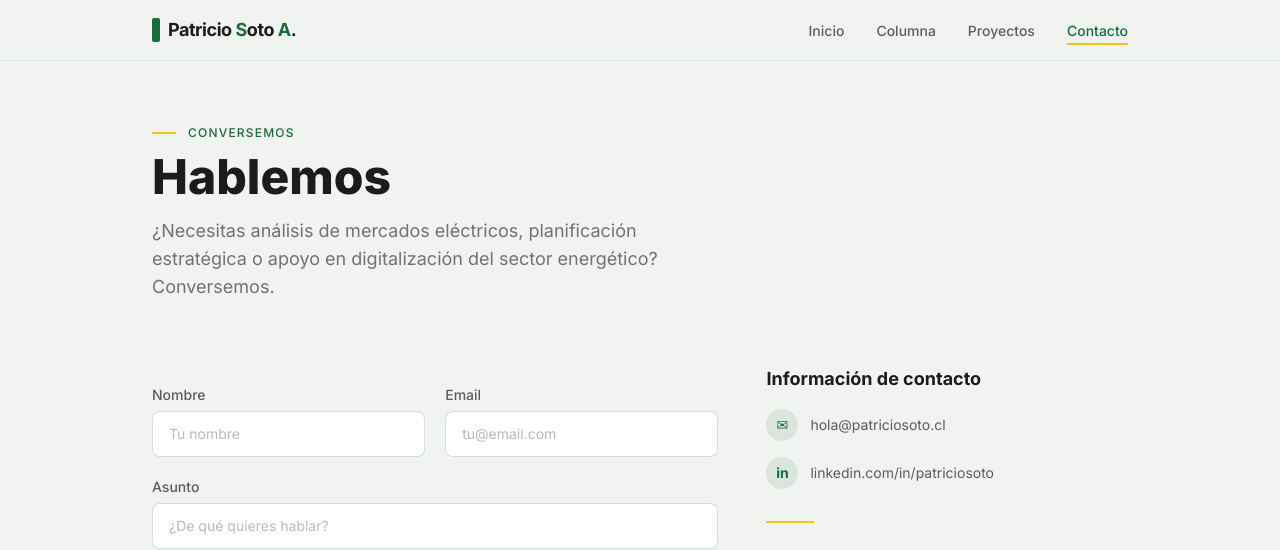
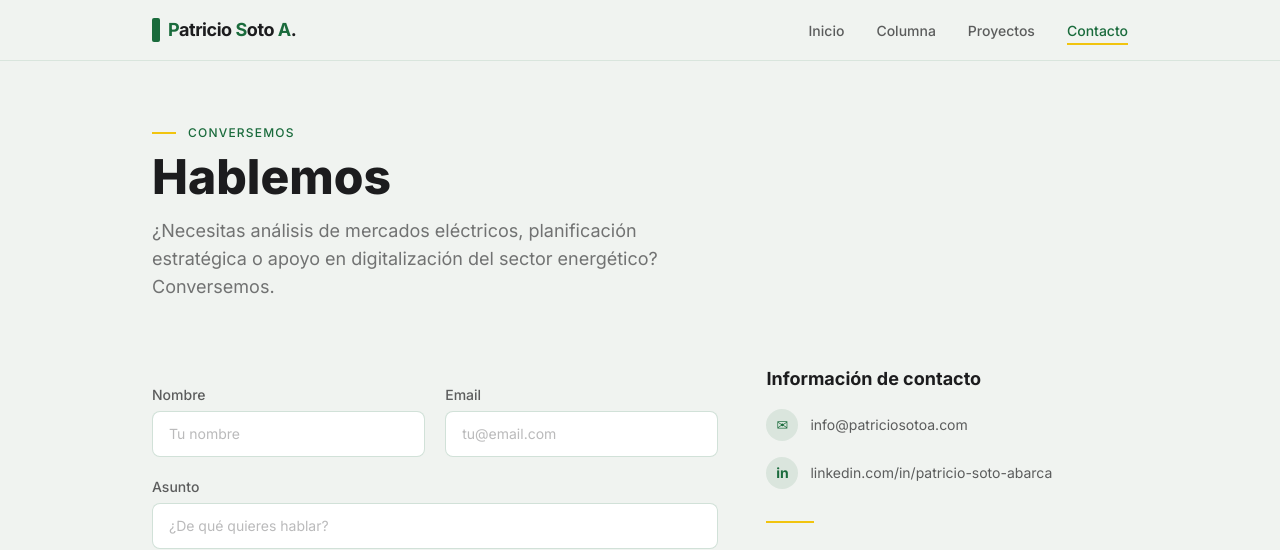
Before and after one commit to PSotoAbarca/patriciosoto.cl, a Next.js app: page /contacto in a window 1280 px wide. Shown: the top 550 px of the page. Built offline with nearby package versions, Linux system fonts and the light colour scheme.

Commit message:
feat: P verde en logo, foto perfil, email info@, docs seguridad

```diff
--- a/app/api/contact/route.ts
+++ b/app/api/contact/route.ts
@@ -96,7 +96,7 @@ export async function POST(request: NextRequest) {
       },
       body: JSON.stringify({
         from: "Formulario patriciosotoa.com <noreply@patriciosotoa.com>",
-        to: ["hola@patriciosotoa.com"],
+        to: ["info@patriciosotoa.com"],
         reply_to: safeEmail,
         subject: `[patriciosotoa.com] ${safeSubject}`,
         // Plain-text version (safe)
--- a/app/contacto/page.tsx
+++ b/app/contacto/page.tsx
@@ -41,17 +41,17 @@ export default function ContactoPage() {
 
             <div className="space-y-4">
               <a
-                href="mailto:hola@patriciosoto.cl"
+                href="mailto:info@patriciosotoa.com"
                 className="flex items-center gap-3 text-brand-dark/70 hover:text-brand-green transition-colors group"
               >
                 <span className="w-8 h-8 rounded-full bg-brand-green/10 flex items-center justify-center text-brand-green group-hover:bg-brand-green group-hover:text-white transition-colors text-sm">
                   ✉
                 </span>
-                <span className="text-sm">hola@patriciosoto.cl</span>
+                <span className="text-sm">info@patriciosotoa.com</span>
               </a>
 
               <a
-                href="https://linkedin.com/in/patriciosoto"
+                href="https://linkedin.com/in/patricio-soto-abarca"
                 target="_blank"
                 rel="noopener noreferrer"
                 className="flex items-center gap-3 text-brand-dark/70 hover:text-brand-green transition-colors group"
@@ -59,7 +59,7 @@ export default function ContactoPage() {
                 <span className="w-8 h-8 rounded-full bg-brand-green/10 flex items-center justify-center text-brand-green group-hover:bg-brand-green group-hover:text-white transition-colors text-sm font-bold">
                   in
                 </span>
-                <span className="text-sm">linkedin.com/in/patriciosoto</span>
+                <span className="text-sm">linkedin.com/in/patricio-soto-abarca</span>
               </a>
             </div>
           </div>
--- a/components/AboutSection.tsx
+++ b/components/AboutSection.tsx
@@ -62,7 +62,7 @@ export default function AboutSection() {
             <div className="border-l-4 border-brand-green pl-6 mb-8">
               <div className="h-0.5 w-12 bg-brand-gold mb-5" />
               <h2 className="text-2xl md:text-3xl font-extrabold text-brand-dark mb-2">
-                Patricio <span className="text-brand-green">S</span>oto{" "}
+                <span className="text-brand-green">P</span>atricio <span className="text-brand-green">S</span>oto{" "}
                 <span className="text-brand-green">A</span>.
               </h2>
               <p className="text-brand-green font-medium text-sm tracking-wide mb-5">
--- a/components/Footer.tsx
+++ b/components/Footer.tsx
@@ -7,7 +7,7 @@ export default function Footer() {
       <div className="max-w-5xl mx-auto px-6 py-10 flex flex-col md:flex-row items-center justify-between gap-4">
         <div className="flex items-center gap-2">
           <span className="w-2 h-5 bg-brand-green rounded-sm" />
-          <span className="font-bold text-brand-dark text-sm">Patricio <span className="text-brand-green">S</span>oto <span className="text-brand-green">A</span>.</span>
+          <span className="font-bold text-brand-dark text-sm"><span className="text-brand-green">P</span>atricio <span className="text-brand-green">S</span>oto <span className="text-brand-green">A</span>.</span>
         </div>
 
         <p className="text-brand-dark/50 text-sm">
--- a/components/HeroSection.tsx
+++ b/components/HeroSection.tsx
@@ -31,7 +31,7 @@ export default function HeroSection() {
 
           {/* Name */}
           <h1 className="text-5xl md:text-7xl font-extrabold text-brand-dark leading-none tracking-tight mb-6">
-            Patricio
+            <span className="text-brand-green">P</span>atricio
             <br />
             <span className="text-brand-green">S</span>oto{" "}
             <span className="text-brand-green">A</span>.
--- a/components/Nav.tsx
+++ b/components/Nav.tsx
@@ -23,7 +23,7 @@ export default function Nav() {
         <Link href="/" className="flex items-center gap-2 group">
           <span className="w-2 h-6 bg-brand-green rounded-sm" />
           <span className="font-bold text-brand-dark text-lg tracking-tight group-hover:text-brand-green transition-colors">
-            Patricio <span className="text-brand-green">S</span>oto <span className="text-brand-green">A</span>.
+            <span className="text-brand-green">P</span>atricio <span className="text-brand-green">S</span>oto <span className="text-brand-green">A</span>.
           </span>
         </Link>
 
```
Also changed, not shown: 1 other file (tests, documents, lock files or other folders).
